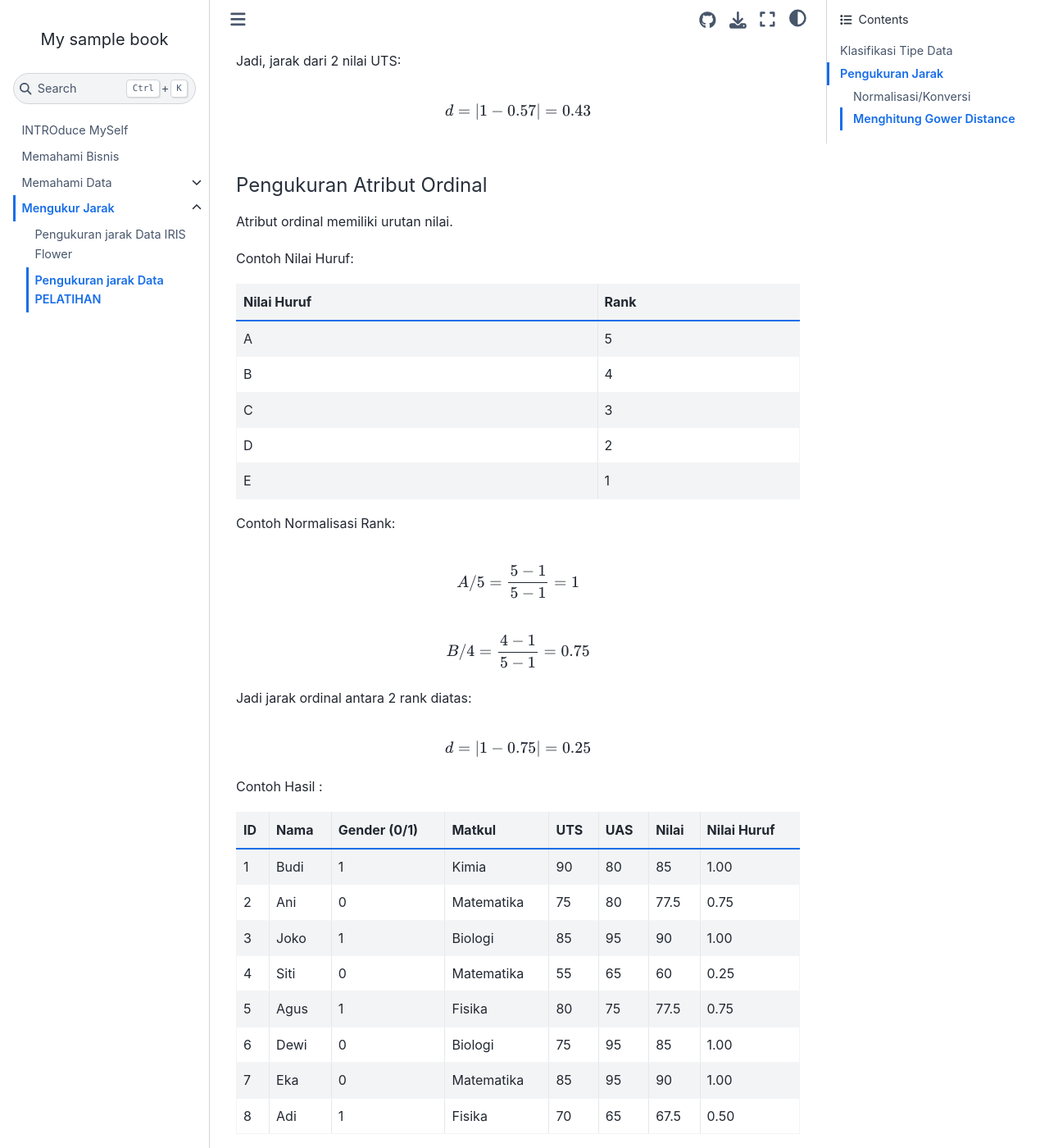
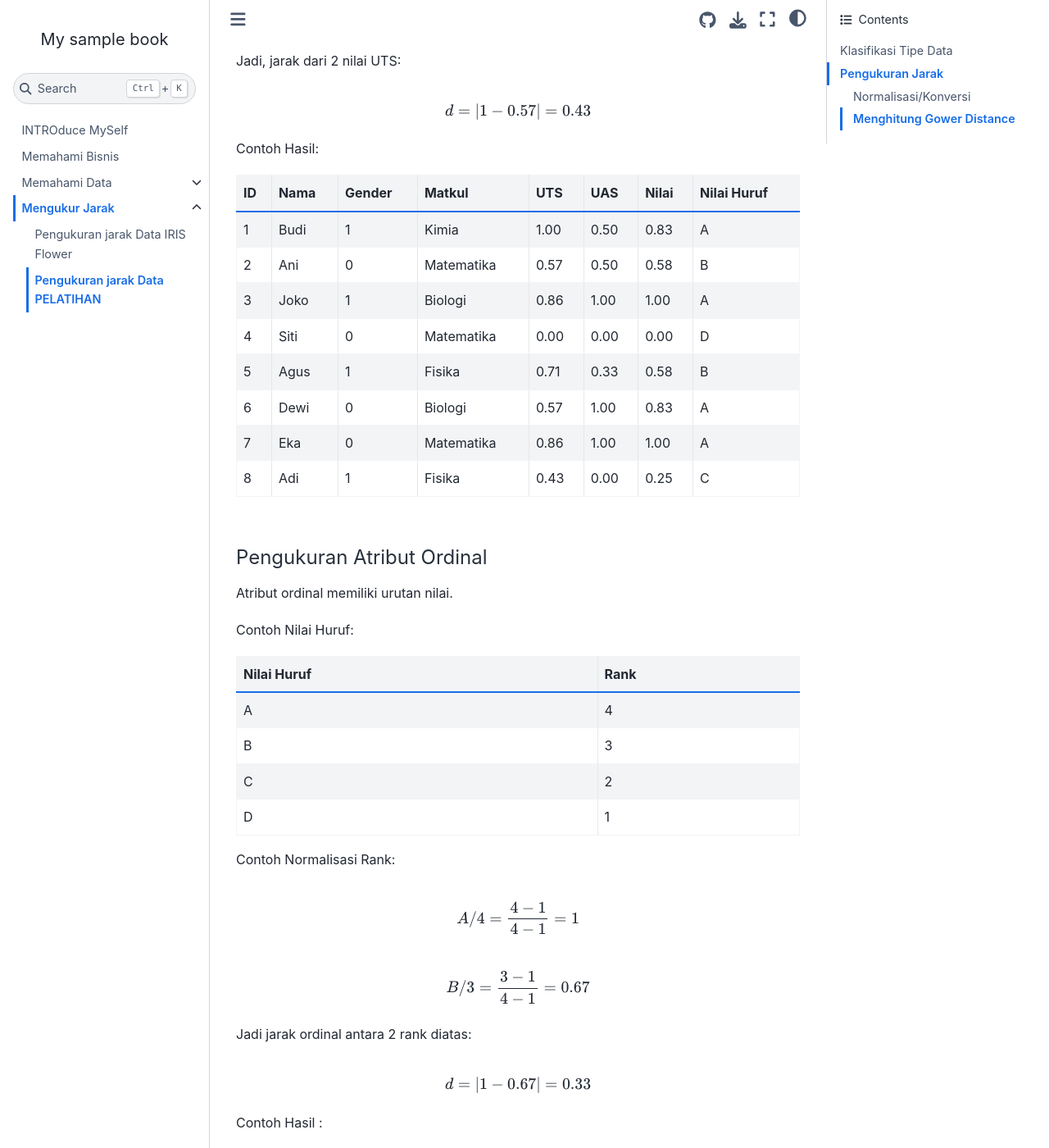
Before and after one commit to azes24/Pendata, a Jupyter Book: the page built from pengukuran_pelatihan.md, in a window 1280 px wide and 1400 px high, scrolled down 3371 px. Shown: the whole window at 82% size. Built offline with Jupyter Book 1.0.4 settings and Sphinx 7.4.7 and the Sphinx Book theme 1.1.4, drawn with Linux system fonts in a browser that asks for light colours; some of the changed text lies outside the part shown.

Commit message:
Update materi

```diff
--- a/pengukuran_pelatihan.md
+++ b/pengukuran_pelatihan.md
@@ -133,6 +133,19 @@ $$
 d = |1 - 0.57| = 0.43
 $$
 
+Contoh Hasil:
+| ID | Nama | Gender       | Matkul     | UTS  | UAS  | Nilai | Nilai Huruf |
+| -- | ---- | ------------ | ---------- | ---- | ---- | ----- | ----------- |
+| 1  | Budi | 1            | Kimia      | 1.00 | 0.50 | 0.83  | A           |
+| 2  | Ani  | 0            | Matematika | 0.57 | 0.50 | 0.58  | B           |
+| 3  | Joko | 1            | Biologi    | 0.86 | 1.00 | 1.00  | A           |
+| 4  | Siti | 0            | Matematika | 0.00 | 0.00 | 0.00  | D           |
+| 5  | Agus | 1            | Fisika     | 0.71 | 0.33 | 0.58  | B           |
+| 6  | Dewi | 0            | Biologi    | 0.57 | 1.00 | 0.83  | A           |
+| 7  | Eka  | 0            | Matematika | 0.86 | 1.00 | 1.00  | A           |
+| 8  | Adi  | 1            | Fisika     | 0.43 | 0.00 | 0.25  | C           |
+
+
 #### Pengukuran Atribut Ordinal
 
 Atribut ordinal memiliki urutan nilai.
@@ -140,40 +153,38 @@ Atribut ordinal memiliki urutan nilai.
 Contoh Nilai Huruf:
 | Nilai Huruf | Rank |
 | ----------- | ---- |
-| A           | 5    |
-| B           | 4    |
-| C           | 3    |
-| D           | 2    |
-| E           | 1    |
+| A           | 4    |
+| B           | 3    |
+| C           | 2    |
+| D           | 1    |
 
 Contoh Normalisasi Rank:
 
 $$
-A/5 = \frac{5 - 1}{5 - 1} = 1
+A/4 = \frac{4 - 1}{4 - 1} = 1
 $$
 
 $$
-B/4 = \frac{4 - 1}{5 - 1} = 0.75
+B/3 = \frac{3 - 1}{4 - 1} = 0.67
 $$
 
 Jadi jarak ordinal antara 2 rank diatas:
 
 $$
-d = |1-0.75| = 0.25
+d = |1-0.67| = 0.33
 $$
 
 Contoh Hasil :
-
-| ID | Nama | Gender (0/1) | Matkul     | UTS | UAS | Nilai | Nilai Huruf |
-| -- | ---- | ------------ | ---------- | --- | --- | ----- | ----------- |
-| 1  | Budi | 1            | Kimia      | 90  | 80  | 85    | 1.00        |
-| 2  | Ani  | 0            | Matematika | 75  | 80  | 77.5  | 0.75        |
-| 3  | Joko | 1            | Biologi    | 85  | 95  | 90    | 1.00        |
-| 4  | Siti | 0            | Matematika | 55  | 65  | 60    |  0.25        |
-| 5  | Agus | 1            | Fisika     | 80  | 75  | 77.5  |  0.75        |
-| 6  | Dewi | 0            | Biologi    | 75  | 95  | 85    |  1.00        |
-| 7  | Eka  | 0            | Matematika | 85  | 95  | 90    |  1.00        |
-| 8  | Adi  | 1            | Fisika     | 70  | 65  | 67.5  |  0.50        |
+| ID | Nama | Gender       | Matkul     | UTS  | UAS  | Nilai | Nilai Huruf |
+| -- | ---- | ------------ | ---------- | ---- | ---- | ----- | ----------- |
+| 1  | Budi | 1            | Kimia      | 1.00 | 0.50 | 0.83  | 1.00           |
+| 2  | Ani  | 0            | Matematika | 0.57 | 0.50 | 0.58  | 0.67           |
+| 3  | Joko | 1            | Biologi    | 0.86 | 1.00 | 1.00  | 1.00          |
+| 4  | Siti | 0            | Matematika | 0.00 | 0.00 | 0.00  | 0.00         |
+| 5  | Agus | 1            | Fisika     | 0.71 | 0.33 | 0.58  |  0.67           |
+| 6  | Dewi | 0            | Biologi    | 0.57 | 1.00 | 0.83  | 1.00          |
+| 7  | Eka  | 0            | Matematika | 0.86 | 1.00 | 1.00  | 1.00          |
+| 8  | Adi  | 1            | Fisika     | 0.43 | 0.00 | 0.25  | 0.33          |
 
 ### Menghitung Gower Distance
 
@@ -196,22 +207,22 @@ jarak tiap atribut antara Data 1 dan Data 2 adalah:
 | Atribut     | Jarak |
 | ----------- | ----- |
 | Gender      | 1     |
-| Matkul      | 1     |
+| Matkul      | 0     |
 | UTS         | 0.43  |
 | UAS         | 0     |
-| Nilai       | 0.21  |
-| Nilai Huruf | 0.25  |
+| Nilai       | 0.27  |
+| Nilai Huruf | 0.33  |
 
 Maka:
 
 $$
-D_{12} = \frac{1 + 1 + 0.43 + 0 + 0.21 + 0.25}{6}
+D_{12} = \frac{1 + 0 + 0.43 + 0 + 0.27 + 0.33}{6}
 $$
 
 $$
-D_{12} = \frac{2.89}{6}
+D_{12} = \frac{2.03}{6}
 $$
 
 $$
-D_{12} = 0.48
+D_{12} = 0.338
 $$
```
